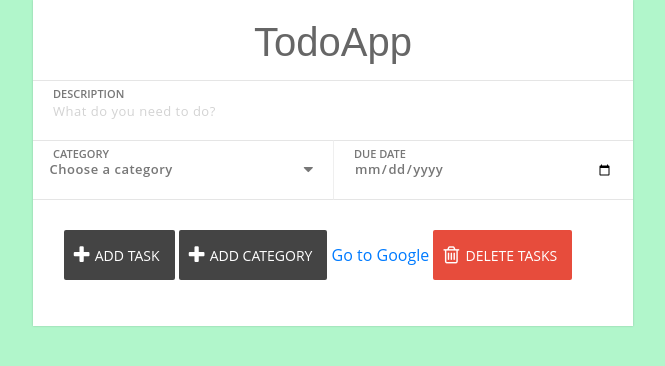
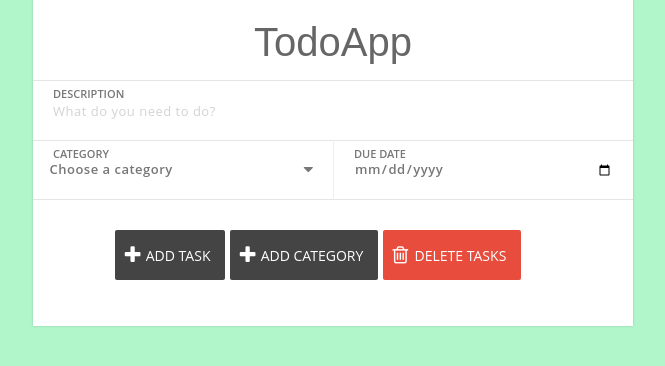
Before and after one commit to Femi1992/todo_list_app, a Django app: page / in a window 1280 px wide. Shown: the top 366 px of the page, without its empty margins (307-972 px from the left). Run offline with Django 3.2, Linux system fonts and the light colour scheme; data that the repository does not hold is empty; some libraries are stand-ins or nearby versions.

Commit message:
bug fixing

```diff
--- a/todoapp/todolist/templates/todolist/index.html
+++ b/todoapp/todolist/templates/todolist/index.html
@@ -37,7 +37,6 @@
                 <div class="row">
                     <button class="taskAdd" name="taskAdd" type="submit"><i class="fa fa-plus icon"></i>Add task</button>
                     <button class="taskAdd" name="catAdd"><i class="fa fa-plus icon"><a href="{% url 'TodoList' %}"></a> </i>Add Category</button>
-                    <a href="{% url 'TodoList' %}" class="button">Go to Google</a>
                     <button class="taskDelete" name="taskDelete" formnovalidate="" type="submit" onclick="$('input#sublist').click();"><i class="fa fa-trash-o icon"></i>Delete Tasks</button>
                 </div>
             <ul class="taskList">
```
Also changed, not shown: todoapp/README.md.
